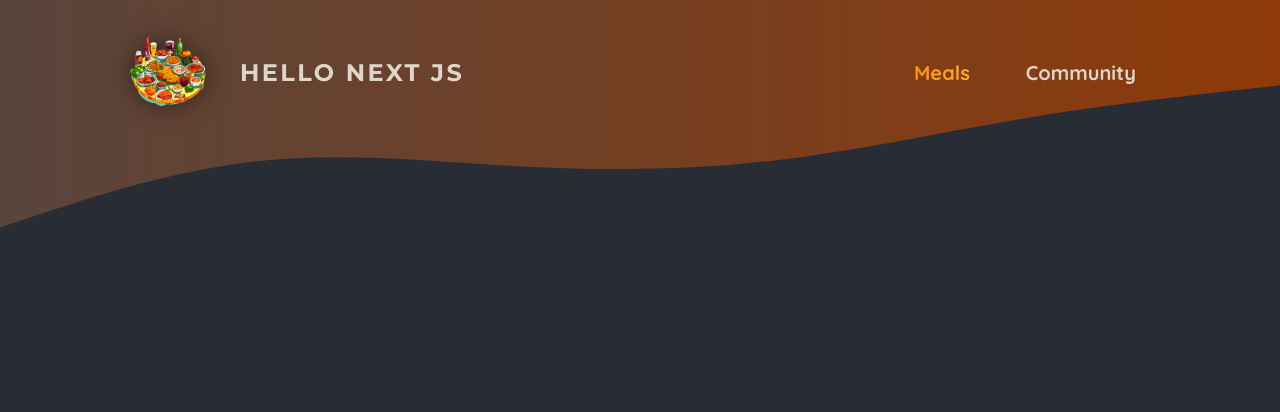
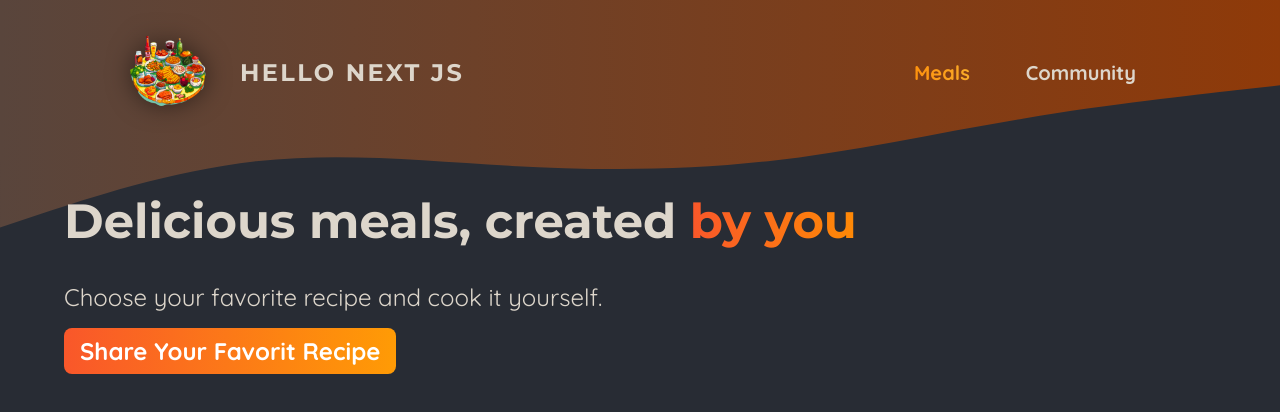
Before and after one commit to Kim-soung-won/next-blog, a Next.js app: page /meals in a window 1280 px wide. Shown: the top 412 px of the page. Built offline with nearby package versions, Linux system fonts and the light colour scheme.

Commit message:
meals page ADD

```diff
--- a/app/layout.tsx
+++ b/app/layout.tsx
@@ -1,5 +1,5 @@
 import "./globals.css";
-import MainHeader from "@/src/features/header/main-header";
+import MainHeader from "@/features/header/main-header";
 
 export const metadata = {
   title: "NextLevel Food",
--- /dev/null
+++ b/app/meals/page.module.css
@@ -0,0 +1,51 @@
+.header {
+  gap: 3rem;
+  margin: 3rem auto 5rem auto;
+  width: 90%;
+  max-width: 75rem;
+  color: #ddd6cb;
+  font-size: 1.5rem;
+}
+
+.header h1 {
+  font-family: 'Montserrat', sans-serif;
+}
+
+.highlight {
+  background: linear-gradient(90deg, #f9572a, #ff8a05);
+  background-clip: text;
+  -webkit-background-clip: text;
+  -webkit-text-fill-color: transparent;
+}
+
+.header p {
+  margin: 0;
+}
+
+.cta a {
+  display: inline-block;
+  margin-top: 1rem;
+  padding: 0.5rem 1rem;
+  border-radius: 0.5rem;
+  background: linear-gradient(90deg, #f9572a, #ff9b05);
+  color: #ffffff;
+  font-weight: bold;
+  text-decoration: none;
+}
+
+.loading {
+  text-align: center;
+  animation: loading 1.2s ease-in-out infinite;
+}
+
+@keyframes loading {
+  0% {
+    color: #e9e9e9;
+  }
+  50% {
+    color: #b89b84;
+  }
+  100% {
+    color: #e9e9e9;
+  }
+}
--- a/app/meals/page.tsx
+++ b/app/meals/page.tsx
@@ -1,9 +1,20 @@
 import Link from "next/link";
+import classes from "./page.module.css";
 
 export default function MealsPage() {
   return (
     <>
-      <header></header>
+      <header className={classes.header}>
+        <h1>
+          Delicious meals, created <span className={classes.highlight}>by you</span>
+        </h1>
+        <p>Choose your favorite recipe and cook it yourself.</p>
+        <p className={classes.cta}>
+          <Link href="/meals/share">
+            Share Your Favorit Recipe
+          </Link>
+        </p>
+      </header>
       <main></main>
     </>
   );
```
Also changed, not shown: src/features/meals/meal-item.module.css (added, +75 -0 lines), src/features/meals/meal-item.tsx (added, +35 -0 lines), src/features/meals/meals-gird.tsx (added, +12 -0 lines), src/features/meals/meals-grid.module.css (added, +10 -0 lines).
